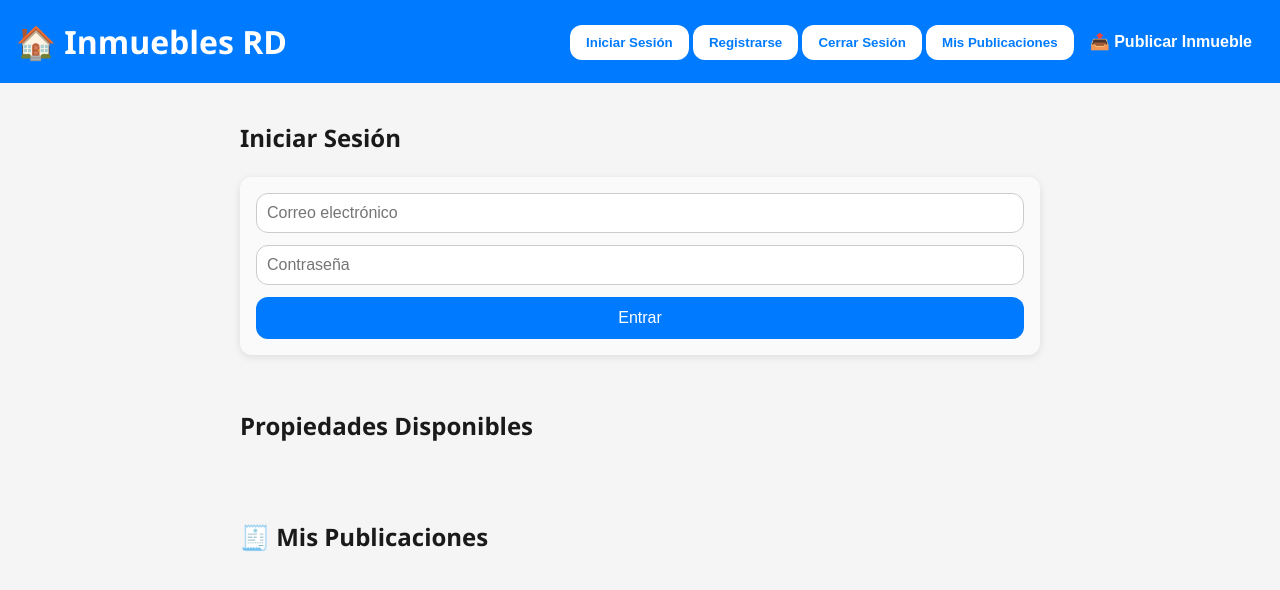
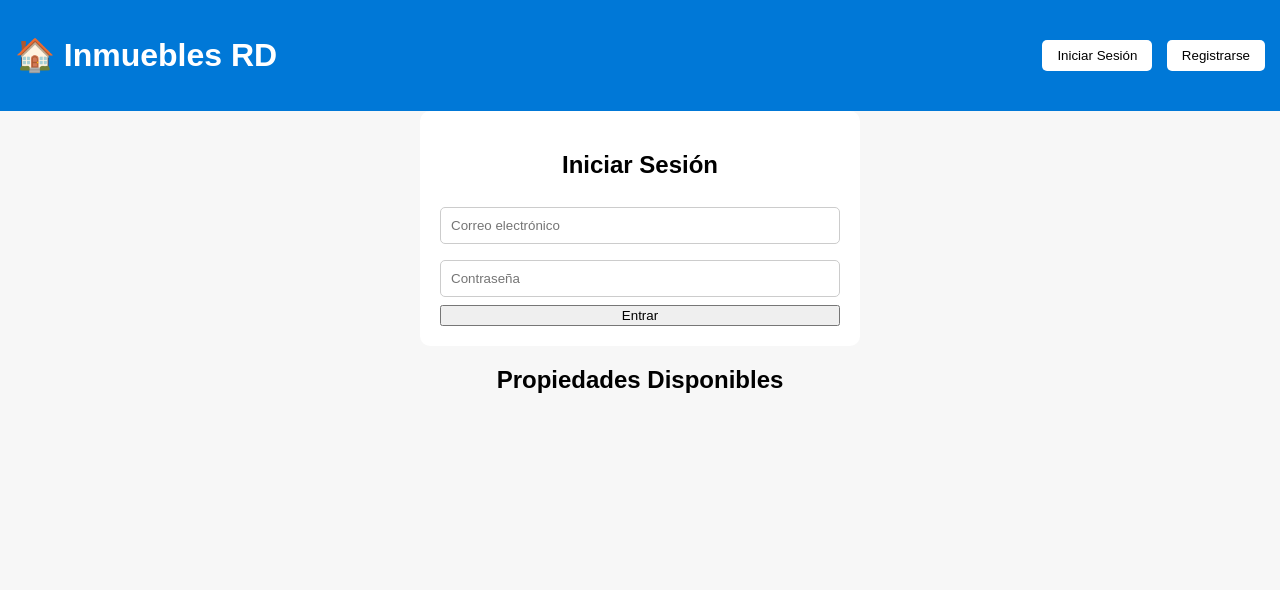
Before and after one commit to Yordysrv/proyecto_movil, a plain HTML site: page index.html in a window 1280 px wide. Both pictures are taken after a click on the button "Iniciar Sesión". Drawn offline with Linux system fonts and the light colour scheme.

Commit message:
Refactor styles for new design and layout

```diff
--- a/styles.css
+++ b/styles.css
@@ -1,123 +1,87 @@
-/* Variables generales para temas */
-:root {
-  --color-fondo-claro: #f5f5f5;
-  --color-texto-claro: #1a1a1a;
-  --color-acento-claro: #007bff;
-
-  --color-fondo-oscuro: #1a1a1a;
-  --color-texto-oscuro: #f5f5f5;
-  --color-acento-oscuro: #4dabf7;
-
-  --borde-radius: 12px;
-  --sombra: 0 2px 8px rgba(0, 0, 0, 0.1);
-  --espaciado: 16px;
-  --max-width: 800px;
+body {
+  font-family: Arial, sans-serif;
+  background-color: #f7f7f7;
+  margin: 0;
+  padding: 0;
 }
 
-/* Modo claro por defecto */
-body {
-  font-family: 'Segoe UI', sans-serif;
-  background-color: var(--color-fondo-claro);
-  color: var(--color-texto-claro);
-  margin: 0;
-  padding: 0;
-  line-height: 1.6;
-}
-
-/* Modo oscuro si el usuario lo prefiere */
-@media (prefers-color-scheme: dark) {
-  body {
-    background-color: var(--color-fondo-oscuro);
-    color: var(--color-texto-oscuro);
-  }
-
-  input, textarea, select {
-    background-color: #2b2b2b;
-    color: white;
-    border-color: #444;
-  }
-}
-
-/* Estilo general */
 header {
-  background-color: var(--color-acento-claro);
+  background-color: #0078d7;
   color: white;
-  padding: var(--espaciado);
+  padding: 15px;
   display: flex;
   justify-content: space-between;
   align-items: center;
 }
 
-header h1 {
-  margin: 0;
+nav button {
+  background-color: white;
+  border: none;
+  margin-left: 10px;
+  padding: 8px 15px;
+  border-radius: 5px;
+  cursor: pointer;
 }
 
-nav button {
-  background: white;
-  color: var(--color-acento-claro);
-  border: none;
-  padding: 10px 16px;
-  border-radius: var(--borde-radius);
-  cursor: pointer;
-  font-weight: bold;
-}
-
-nav button:hover {
-  background-color: #e0e0e0;
+h2 {
+  text-align: center;
 }
 
 section, main {
-  max-width: var(--max-width);
-  margin: auto;
-  padding: var(--espaciado);
+  margin: 20px;
 }
 
-form {
+.auth-section {
+  background-color: white;
+  padding: 20px;
+  border-radius: 10px;
+  max-width: 400px;
+  margin: 0 auto;
+}
+
+.auth-section form {
   display: flex;
   flex-direction: column;
-  gap: 12px;
-  background: #ffffff88;
-  padding: var(--espaciado);
-  border-radius: var(--borde-radius);
-  box-shadow: var(--sombra);
 }
 
-input, textarea, select {
+.auth-section input, select, textarea {
+  margin: 8px 0;
   padding: 10px;
-  border-radius: var(--borde-radius);
   border: 1px solid #ccc;
-  font-size: 1rem;
+  border-radius: 5px;
 }
 
-button[type="submit"], #btn-publicar {
-  background-color: var(--color-acento-claro);
-  color: white;
-  border: none;
-  padding: 12px;
-  border-radius: var(--borde-radius);
-  cursor: pointer;
-  font-size: 1rem;
+#publicaciones-container, #lista-publicaciones {
+  display: grid;
+  grid-template-columns: repeat(auto-fit, minmax(250px, 1fr));
+  gap: 15px;
 }
 
-button[type="submit"]:hover, #btn-publicar:hover {
-  background-color: #0056b3;
+.card {
+  background-color: white;
+  border-radius: 10px;
+  box-shadow: 0 0 5px rgba(0,0,0,0.1);
+  padding: 10px;
+  text-align: center;
 }
 
-.auth-section.hidden,
-#form-publicacion.hidden {
+.card img {
+  width: 100%;
+  height: 180px;
+  object-fit: cover;
+  border-radius: 10px;
+}
+
+.hidden {
   display: none;
 }
 
-#publicaciones-container {
-  display: grid;
-  grid-template-columns: 1fr;
-  gap: var(--espaciado);
-  margin-top: var(--espaciado);
+button.eliminar {
+  background-color: #e63946;
+  color: white;
+  border: none;
+  padding: 8px 10px;
+  border-radius: 5px;
+  cursor: pointer;
+  margin-top: 8px;
 }
-
-/* Responsive: dos columnas en pantallas grandes */
-@media (min-width: 768px) {
-  #publicaciones-container {
-    grid-template-columns: 1fr 1fr;
-  }
-}
```
